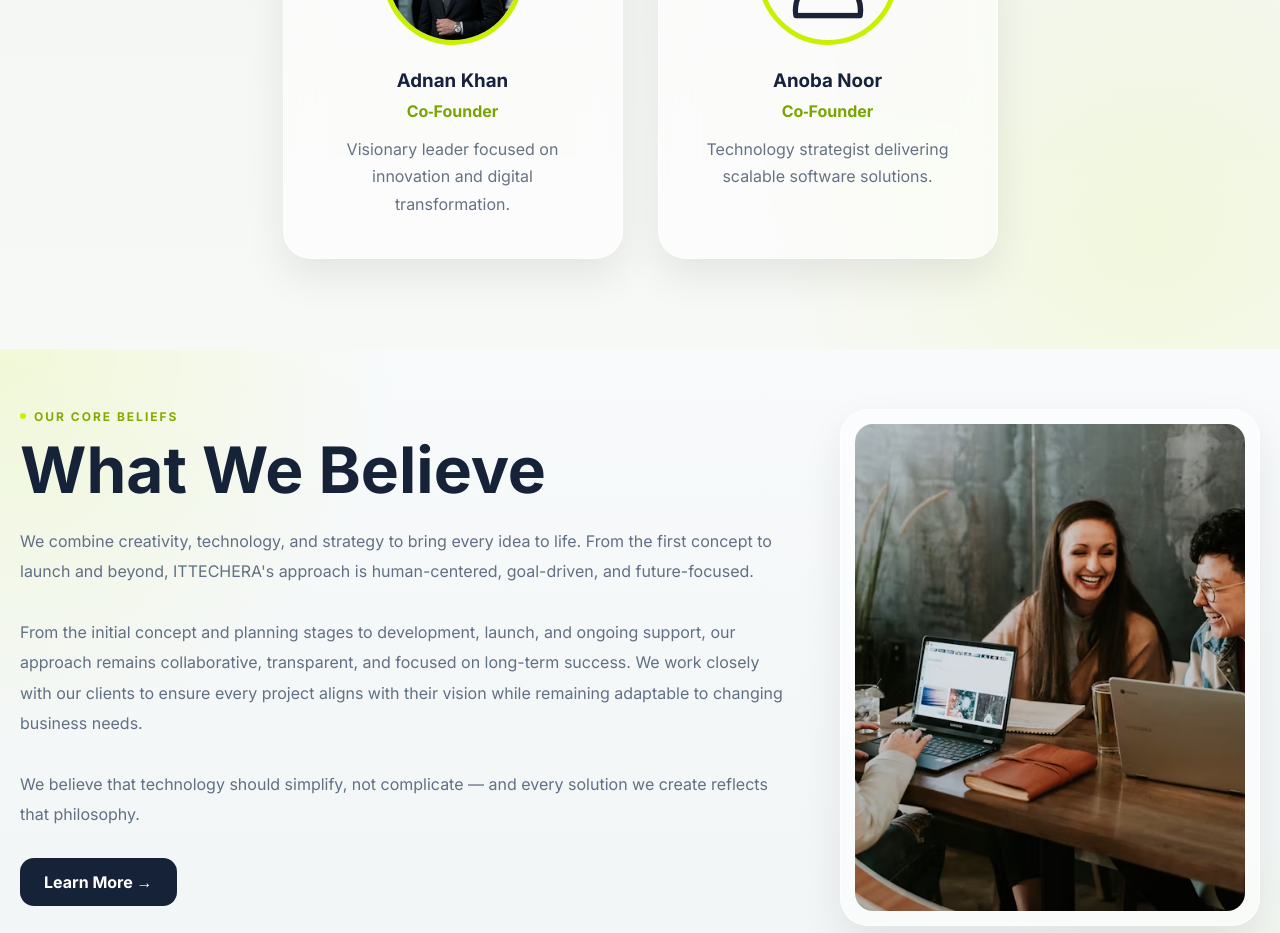
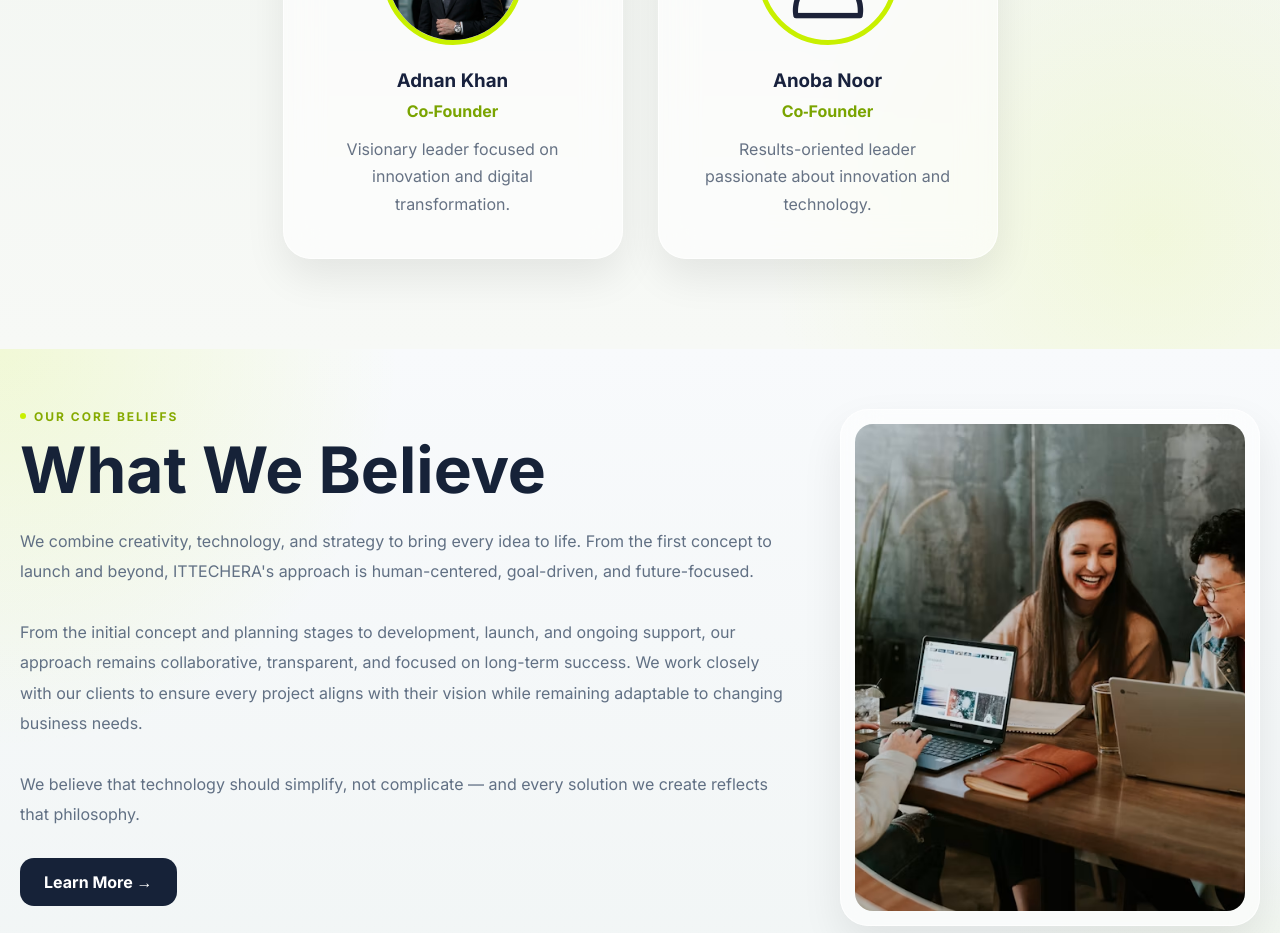
Before and after one commit to sheikhaqib975/ITtechEra, a React (Vite) app: page / in a window 1280 px wide. Shown: the part 2400-3333 px from the top of the page. Built offline with nearby package versions, Linux system fonts and the light colour scheme; a web font is replaced by a local one.

Commit message:
few UI Enhancements

```diff
--- a/src/Pages/Page4.jsx
+++ b/src/Pages/Page4.jsx
@@ -13,7 +13,7 @@ export default function OriginStoryTop() {
     {
       name: "Anoba Noor",
       role: "Co‑Founder",
-      desc: "Technology strategist delivering scalable software solutions.",
+      desc: "Results-oriented leader passionate about innovation and technology.",
       img: avatar
     }
   ];
```
